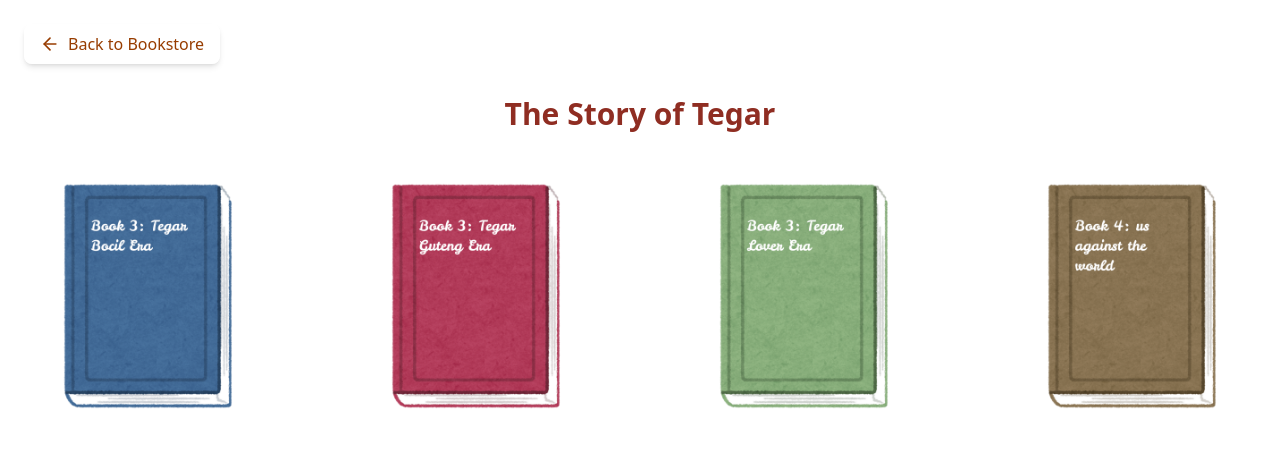
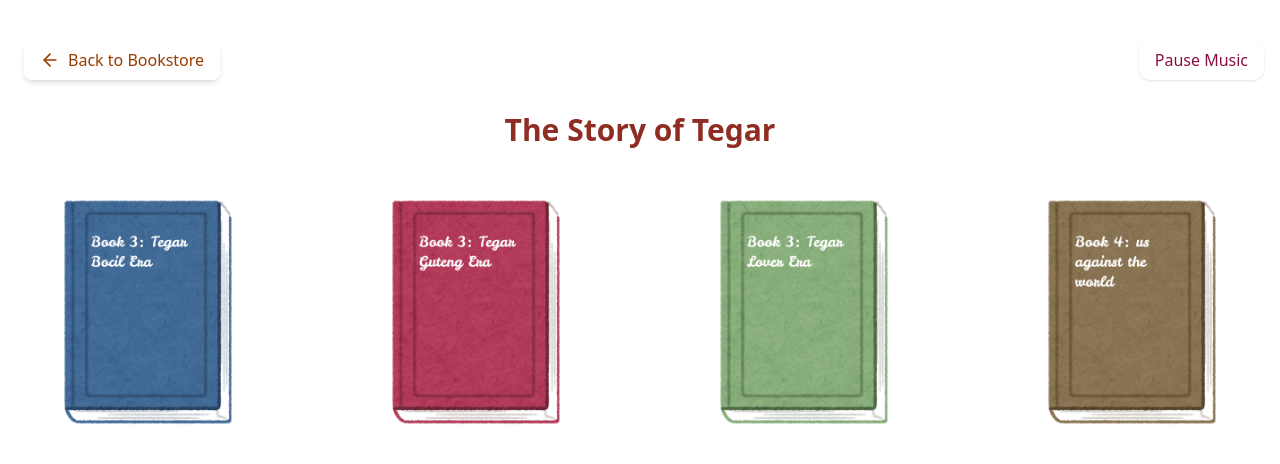
Before and after one commit to Rifqin-11/BirthdayWebWihGames, a React (Vite) app: page /Books in a window 1280 px wide. Shown: the top 464 px of the page. Built offline with nearby package versions, Linux system fonts and the light colour scheme.

Commit message:
feat: add music in books page

```diff
--- a/src/pages/Books.tsx
+++ b/src/pages/Books.tsx
@@ -1,4 +1,4 @@
-import React, { useState, useEffect } from "react";
+import React, { useState, useEffect, useRef } from "react";
 import { useNavigate } from "react-router-dom";
 import { ArrowLeft, X } from "lucide-react";
 import { motion, AnimatePresence } from "framer-motion";
@@ -14,14 +14,46 @@ import bookOpen4 from "../assets/Book4/7.png";
 
 import PhotoData from "../lib/data";
 import BookModal from "../components/BookModal";
+import birthdaySong from "../assets/Photograph.mp3";
 
 function Books() {
   const navigate = useNavigate();
   const [openedBook, setOpenedBook] = useState<string | null>(null);
   const [selectedPhoto, setSelectedPhoto] = useState<string | null>(null);
+  const [isPlaying, setIsPlaying] = useState(true); // langsung aktif
+  const audioRef = useRef<HTMLAudioElement | null>(null);
 
   const handleBookClick = (bookId: string) => {
     setOpenedBook(bookId === openedBook ? null : bookId);
+  };
+
+    useEffect(() => {
+      // Autoplay musik
+      if (audioRef.current) {
+        audioRef.current.muted = true;
+        audioRef.current
+          .play()
+          .then(() => {
+            // Setelah berhasil play, unmute agar suara terdengar
+            audioRef.current!.muted = false;
+          })
+          .catch((err) => {
+            console.log("Autoplay gagal: ", err);
+            setIsPlaying(false);
+          });
+      }
+    }, []);
+
+    const toggleMusic = () => {
+      if (audioRef.current) {
+        if (audioRef.current.paused) {
+          audioRef.current.play();
+          setIsPlaying(true);
+        } else {
+          audioRef.current.pause();
+          setIsPlaying(false);
+        }
+      }
     };
 
   const renderPhotoGrid = (bookId: string) => {
@@ -70,7 +102,9 @@ function Books() {
   return (
     <div className="relative w-screen h-screen bg-white overflow-hidden">
       {/* Navigation */}
-      <div className="p-6 z-20 relative">
+      <div className="flex justify-between w-full items-center mt-4">
+        {/* Back Button */}
+        <div className="p-6">
           <button
             onClick={() => navigate("/Library")}
             className="flex items-center gap-2 text-amber-800 hover:text-amber-600 transition-colors bg-white/80 px-4 py-2 rounded-lg shadow-md"
@@ -78,6 +112,18 @@ function Books() {
             <ArrowLeft size={20} />
             Back to Bookstore
           </button>
+        </div>
+
+        {/* Music Player */}
+        <div className="bottom-5 left-5 p-4 flex items-center gap-3 z-30">
+          <button
+            onClick={toggleMusic}
+            className="bg-white/80 text-pink-900 px-4 py-2 rounded-xl shadow hover:bg-pink-500 transition"
+          >
+            {isPlaying ? "Pause Music" : "Play Music"}
+          </button>
+          <audio ref={audioRef} src={birthdaySong} loop />
+        </div>
       </div>
 
       {/* Title */}
--- a/src/pages/Library.tsx
+++ b/src/pages/Library.tsx
@@ -78,8 +78,8 @@ function Library() {
 
       {/* Content */}
       <div className="relative z-10">
+        <div className="flex justify-between w-full items-center mt-4">
         {/* Back Button */}
-        <div className="flex justify-between w-full items-center mt-4">
           <div className="p-6">
             <button
               onClick={() => navigate("/")}
```
Also changed, not shown: 1 other file (tests, documents, lock files or other folders). Lines whose indentation alone changed are shown as unchanged.
